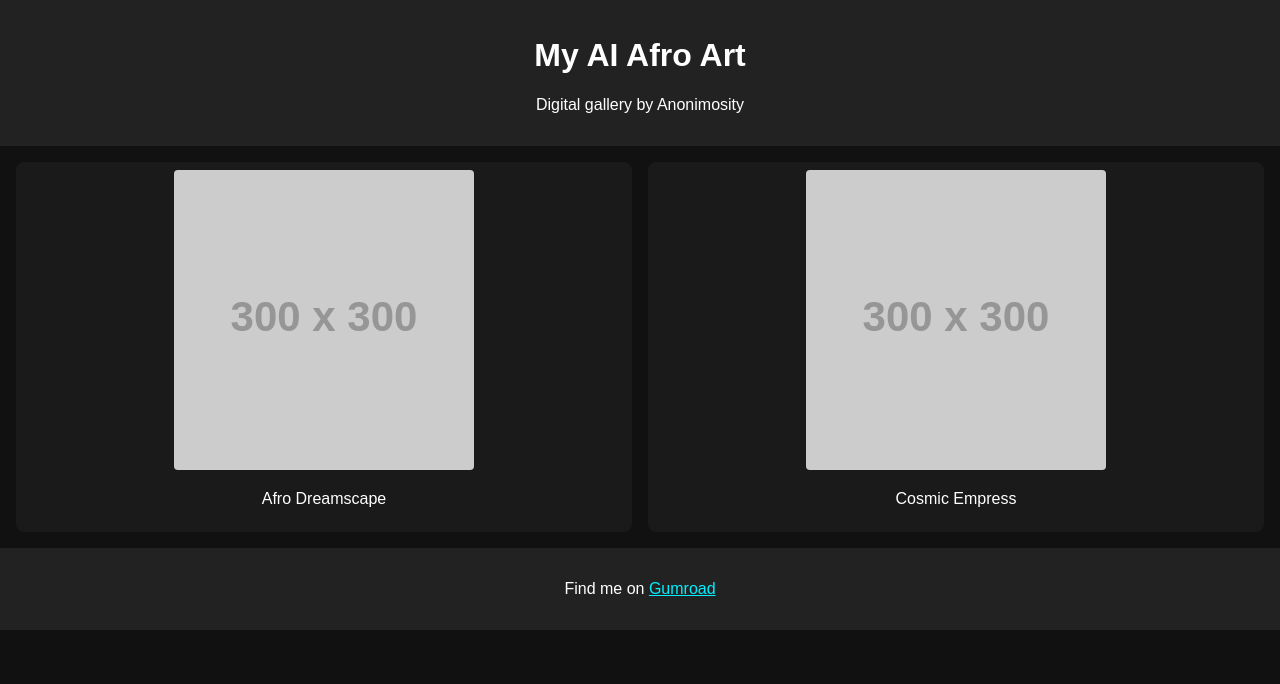
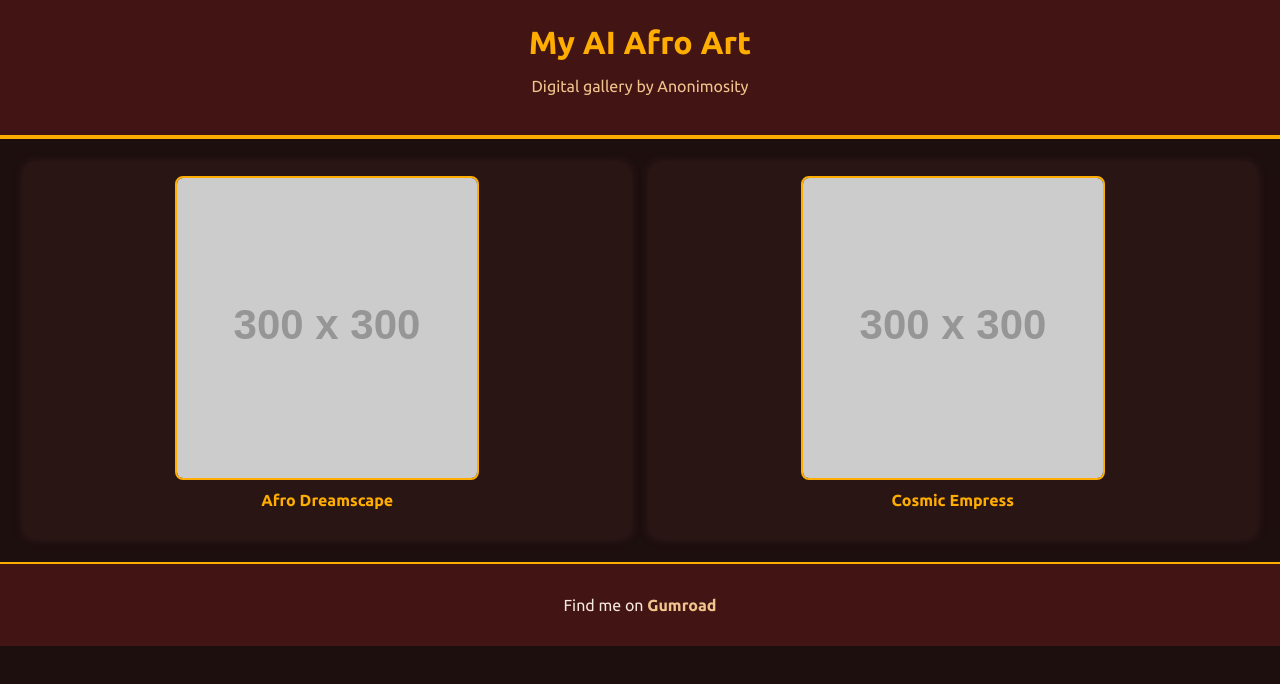
Before and after one commit to Gavnor/AI-ART, a plain HTML site: page index.html in a window 1280 px wide. Drawn offline with Linux system fonts and the light colour scheme; placeholder pictures from the web are drawn by us.

Commit message:
Update style.css

```diff
--- a/style.css
+++ b/style.css
@@ -1,41 +1,64 @@
+@import url('https://fonts.googleapis.com/css2?family=Ubuntu:wght@400;700&display=swap');
+
 body {
-  font-family: Arial, sans-serif;
+  font-family: 'Ubuntu', sans-serif;
   margin: 0;
-  background: #111;
-  color: #fff;
+  background: #1e0f0f;
+  color: #f5e9dc;
 }
 
 header {
-  background: #222;
+  background: #421414;
   text-align: center;
-  padding: 1rem;
+  padding: 1.5rem;
+  border-bottom: 4px solid #ffae00;
+}
+
+header h1 {
+  color: #ffae00;
+  margin: 0;
+}
+
+header p {
+  color: #f0c48c;
 }
 
 .gallery {
   display: grid;
   grid-template-columns: repeat(auto-fit, minmax(250px, 1fr));
-  gap: 1rem;
-  padding: 1rem;
+  gap: 1.2rem;
+  padding: 1.5rem;
 }
 
 .art {
-  background: #1a1a1a;
-  padding: 0.5rem;
-  border-radius: 8px;
+  background: #2a1515;
+  padding: 0.8rem;
+  border-radius: 10px;
+  box-shadow: 0 0 10px #3a1e1e;
   text-align: center;
 }
 
 .art img {
   max-width: 100%;
-  border-radius: 4px;
+  border-radius: 8px;
+  border: 2px solid #ffae00;
+}
+
+.art p {
+  margin-top: 0.5rem;
+  font-weight: bold;
+  color: #ffae00;
 }
 
 footer {
   text-align: center;
   padding: 1rem;
-  background: #222;
+  background: #421414;
+  border-top: 2px solid #ffae00;
 }
 
 a {
-  color: #00f0ff;
+  color: #f0c48c;
+  text-decoration: none;
+  font-weight: bold;
 }
```
